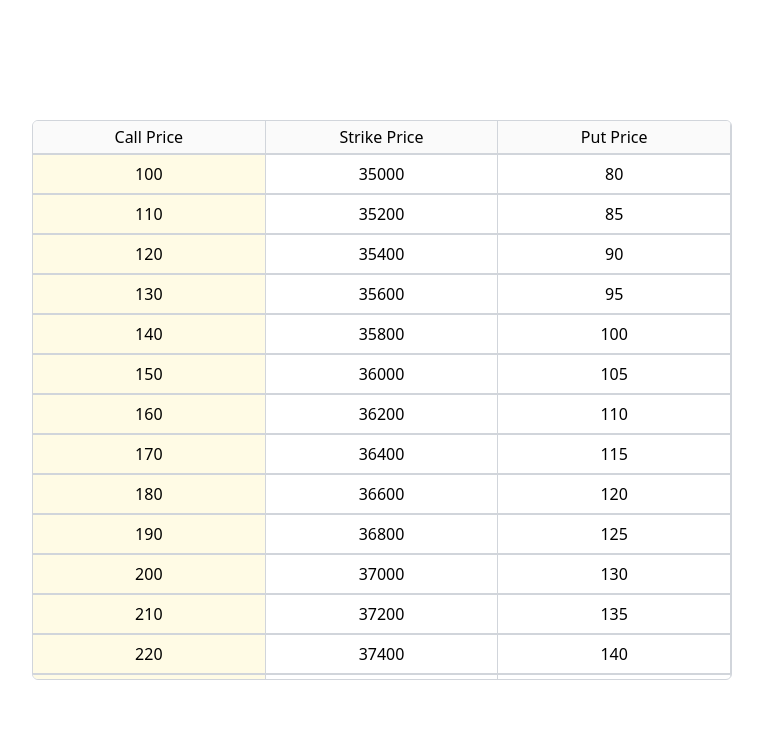
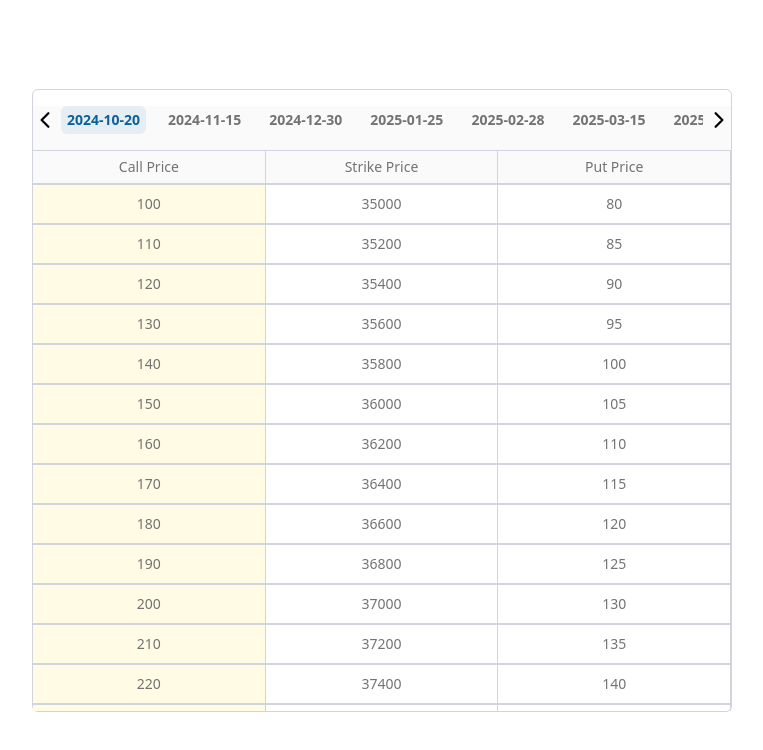
Before and after one commit to intVivek/algotest-assignment, a Next.js app: page / in a window 1280 px wide. Shown: the top 750 px of the page, without its empty margins (258-1021 px from the left). Built offline with nearby package versions, Linux system fonts and the light colour scheme.

Commit message:
feat: Add Expiry filters ✨

```diff
--- a/src/app/page.tsx
+++ b/src/app/page.tsx
@@ -1,11 +1,43 @@
+"use client";
+
 import ContractTable, {
   OptionData,
 } from "@/components/ContractTable/ContractTable";
+import ExpiryFilter from "@/components/ExpiryFilter/ExpiryFilter";
+import { useState } from "react";
+
+const expiryDates = [
+  "2024-10-20",
+  "2024-11-15",
+  "2024-12-30",
+  "2025-01-25",
+  "2025-02-28",
+  "2025-03-15",
+  "2025-04-10",
+  "2025-05-05",
+  "2025-06-01",
+  "2025-07-20",
+  "2025-08-15",
+  "2025-09-10",
+  "2025-10-01",
+  "2025-11-30",
+  "2025-12-25",
+];
 
 export default function Home() {
+
+  const [expiry, setExpiry] = useState(expiryDates[0])
+
+  const onClickExpiry = (expiry: string) => {
+    setExpiry(expiry)
+  }
+
   return (
     <div className="app grid place-items-center">
-      <ContractTable data={sampleData} />
+      <div className="w-[95vw] max-w-[700px] rounded-md  border border-gray">
+        <ExpiryFilter expiryDates={expiryDates} onClick={onClickExpiry} selectedExpiry={expiry}/>
+        <ContractTable data={sampleData} />
+      </div>
     </div>
   );
 }
--- a/src/components/ContractTable/ContractTable.tsx
+++ b/src/components/ContractTable/ContractTable.tsx
@@ -14,7 +14,7 @@ interface ContractTableProps {
 const Cell: React.FC<ComponentProps<"div">> = ({ className, ...props }) => (
   <div
     className={twMerge(
-      "flex-1 border-b grid place-items-center border-gray border-r",
+      "flex-1 border-b text-grayInk grid text-sm place-items-center border-gray border-r",
       className && className
     )}
     {...props}
@@ -23,7 +23,7 @@ const Cell: React.FC<ComponentProps<"div">> = ({ className, ...props }) => (
 
 const ContractTable: React.FC<ContractTableProps> = ({ data }) => {
   return (
-    <div className="overflow-overlay overflow-x-hidden h-[70vh] w-[700px] rounded-md  border border-gray">
+    <div className="overflow-overlay overflow-x-hidden h-[70vh] w-full">
       <div className="bg-lightGray sticky top-0 z-10 flex h-[34px] border-b border-gray">
         <Cell>Call Price</Cell>
         <Cell>Strike Price</Cell>
--- /dev/null
+++ b/src/components/ExpiryFilter/ExpiryFilter.tsx
@@ -0,0 +1,65 @@
+import React, { useRef } from "react";
+import { IoChevronBack, IoChevronForward } from "react-icons/io5";
+import { twMerge } from "tailwind-merge";
+interface ExpiryFilterProps {
+  selectedExpiry: string;
+  onClick?: Function;
+  expiryDates: string[];
+}
+
+const ExpiryFilter: React.FC<ExpiryFilterProps> = ({
+  selectedExpiry,
+  onClick,
+  expiryDates,
+}) => {
+  const scrollRef = useRef<HTMLDivElement>(null);
+
+  const scrollLeft = () => {
+    if (scrollRef.current) {
+      scrollRef.current.scrollBy({ left: -150, behavior: "smooth" });
+    }
+  };
+
+  const scrollRight = () => {
+    if (scrollRef.current) {
+      scrollRef.current.scrollBy({ left: 150, behavior: "smooth" });
+    }
+  };
+
+  return (
+    <div className="relative bg-lightGray border-b border-gray w-full">
+      <div className="flex items-center my-4 justify-between">
+        <IoChevronBack
+          className="flex-shrink-0 cursor-pointer"
+          size={24}
+          onClick={scrollLeft}
+        />
+        <div
+          ref={scrollRef}
+          className="overflow-hidden whitespace-nowrap flex mx-1 space-x-4 w-full"
+          style={{ maxWidth: "100%" }}
+        >
+          {expiryDates.map((date, index) => (
+            <div
+              key={index}
+              className={twMerge(
+                "text-grayInk cursor-pointer select-none py-1 px-[6px] rounded-md",
+                selectedExpiry === date && "bg-lightBlue  text-blue"
+              )}
+              onClick={() => onClick && onClick(date)}
+            >
+              <h2 className="text-sm font-bold =">{date}</h2>
+            </div>
+          ))}
+        </div>
+        <IoChevronForward
+          className="flex-shrink-0 cursor-pointer"
+          size={24}
+          onClick={scrollRight}
+        />
+      </div>
+    </div>
+  );
+};
+
+export default ExpiryFilter;
--- a/tailwind.config.ts
+++ b/tailwind.config.ts
@@ -11,7 +11,10 @@ const config: Config = {
       colors: {
         lightGray: "#fafafa",
         gray: "#d1d5db",
+        grayInk: '#737373',
         yellow: '#fffbe5',
+        lightBlue: '#3c81af1a',
+        blue: '#0b619b'
       },
 
       boxShadow: {
```
